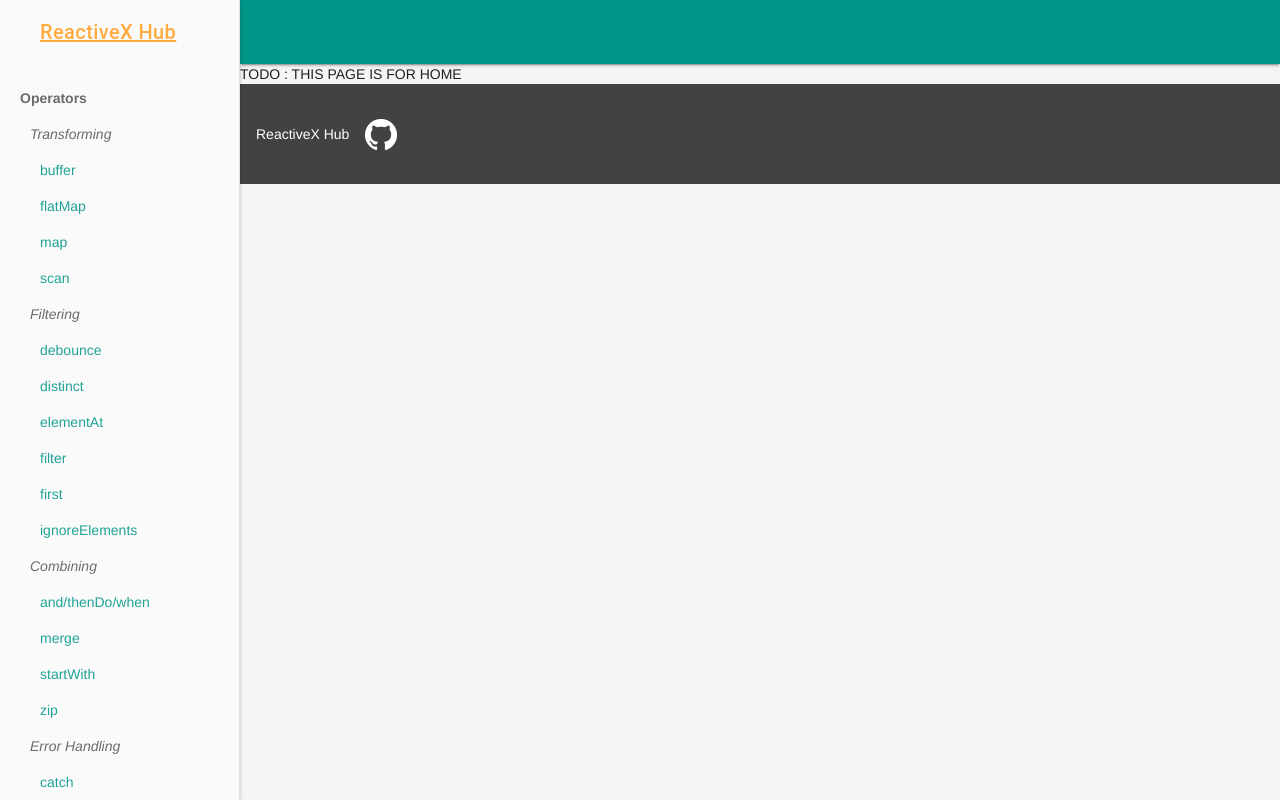
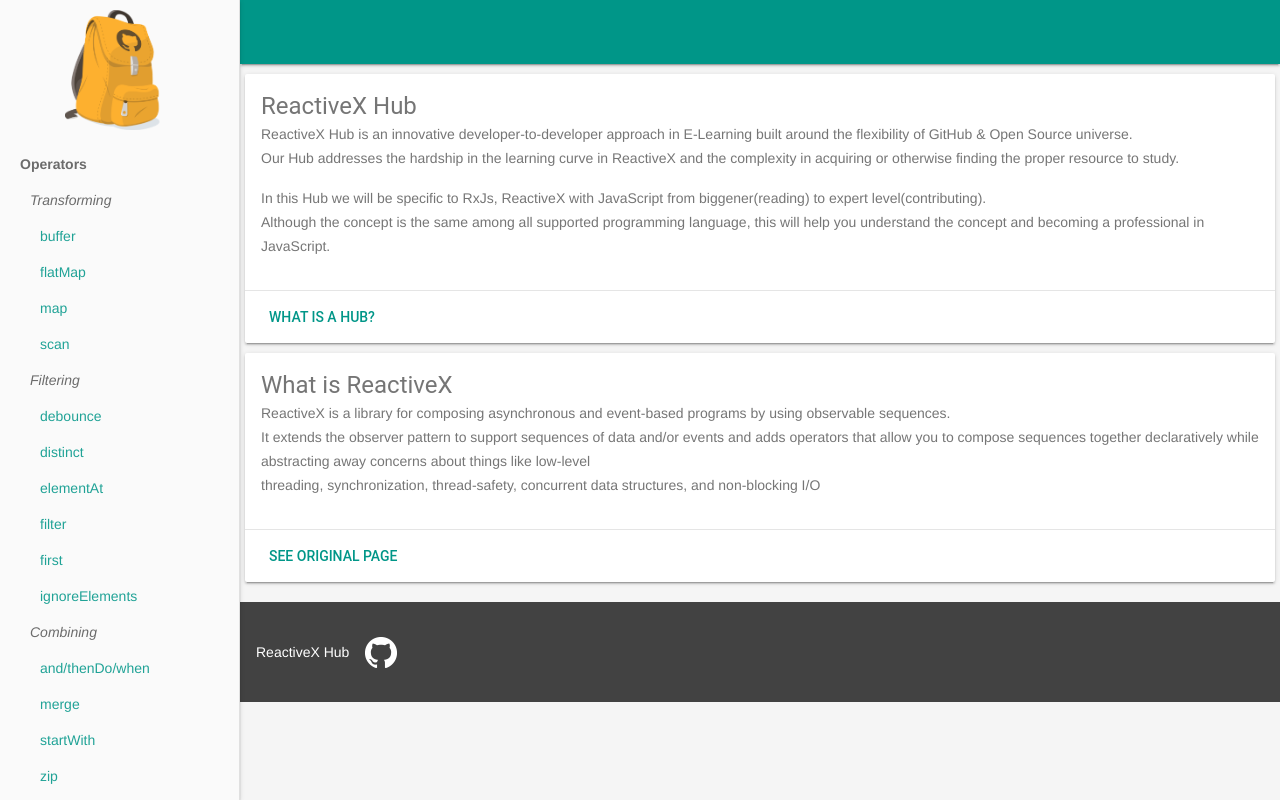
Before and after one commit to msqaddura/ReactiveXHub, a website with bundled scripts: page index.html in a window 1280 px wide. Built offline with nearby package versions, Linux system fonts and the light colour scheme.

Commit message:
Welcoming home

```diff
--- a/index.html
+++ b/index.html
@@ -33,7 +33,7 @@
             </div>
         </header>
         <div class="mdl-layout__drawer" ng-controller="searchController">
-            <span class="mdl-layout-title"><a href="#/home">ReactiveX Hub</a></span>
+            <span class="mdl-layout-title"><a href="#/home"><img id="logo" src="content/img/pack.png" /></a></span>
             <nav class="mdl-navigation">
                 <ul ng-repeat="link in links"  ng-init="top=link">
                     <a href="{{link.link}}" class="mdl-navigation__link top" ng-hide="{{link.hide || link.isFake}}">{{link.title}}</a>
--- a/prerendered/home.html
+++ b/prerendered/home.html
@@ -1 +1,50 @@
-TODO : THIS PAGE IS FOR HOME
+<div class="card-holder">
+    <div class="mdl-card mdl-shadow--2dp">
+
+        <div class="mdl-card__supporting-text">
+            <h4 class="title">ReactiveX Hub</h4>
+            <p class="text">
+
+                ReactiveX Hub is an innovative developer-to-developer approach in E-Learning built around the flexibility of GitHub & Open Source universe.
+                <br />
+                Our Hub addresses the hardship in the learning curve in ReactiveX and the complexity in acquiring or otherwise finding the proper resource to study.
+            </p>
+            <p>
+                In this Hub we will be specific to RxJs, ReactiveX with JavaScript from biggener(reading) to expert level(contributing).
+                <br />
+                Although the concept is the same among all supported programming language, this will help you understand the concept and becoming a professional in JavaScript.
+            </p>
+        </div>
+        <div class="mdl-card__actions mdl-card--border">
+            <a class="mdl-button mdl-button--colored mdl-js-button mdl-js-ripple-effect" href="https://github.com/msqaddura/Hub" target="_blank">
+                What is a Hub?
+                <span class="mdl-button__ripple-container"><span class="mdl-ripple"></span></span>
+            </a>
+        </div>
+    </div>
+</div>
+
+<div class="card-holder">
+    <div class="mdl-card mdl-shadow--2dp">
+
+        <div class="mdl-card__supporting-text">
+            <h4 class="title">What is ReactiveX</h4>
+            <p class="text">
+                ReactiveX is a library for composing asynchronous and event-based programs by using observable sequences.
+                <br />
+                It extends the observer pattern to support sequences of data and/or events and adds operators
+                that allow you to compose sequences together declaratively while abstracting away concerns about things like low-level
+                <br />
+                threading, synchronization, thread-safety, concurrent data structures, and non-blocking I/O
+            </p>
+        </div>
+        <div class="mdl-card__actions mdl-card--border">
+            <a class="mdl-button mdl-button--colored mdl-js-button mdl-js-ripple-effect">
+                see original page
+                <span class="mdl-button__ripple-container"><span class="mdl-ripple"></span></span>
+            </a>
+        </div>
+    </div>
+</div>
+
+<br />
--- a/style/style.less
+++ b/style/style.less
@@ -6,6 +6,8 @@
 @fake:white;
 @majorColor:rgb(0,150,136);
 @minorColor:rgb(255,171,64);
+@middleColor:#fff;
+@fontMainColor:rgba(0,0,0,.54);
 .loop(@counter) when (@counter > 0) {
   .loop((@counter - 1));    // next iteration
     .mdl-badge[data-badge="@{counter}"] {
@@ -129,6 +131,28 @@
 }
 
 
+
+    .card-holder{
+        padding:10px 5px 0px 5px;
+        max-width:100%;
+        .mdl-card{
+            width:100%;
+            position:relative;
+            .mdl-card__supporting-text{
+                max-width:100%;
+                width:auto;
+                min-height:115px;
+            }
+        }
+    .title{
+        margin:0;
+        //color:@minorColor
+    }
+    #text{
+
+    }
+    }
+
     #definition{
         padding:10px 5px 0px 5px;
         max-width:100%;
@@ -181,3 +205,22 @@
         }
     }
 }
+
+
+.zoneHolder{
+     padding:4px;
+     color:@fontMainColor;
+.zone{
+    background-color:@middleColor;
+    border-radius:2px;
+    padding:4px;
+}}
+
+
+
+
+#logo{
+        height: 120px;
+    margin-left: 25px;
+    margin-top: 10px;
+}
```
Also changed, not shown: content/img/pack.png (added), style/style.css, style/style.min.css.
